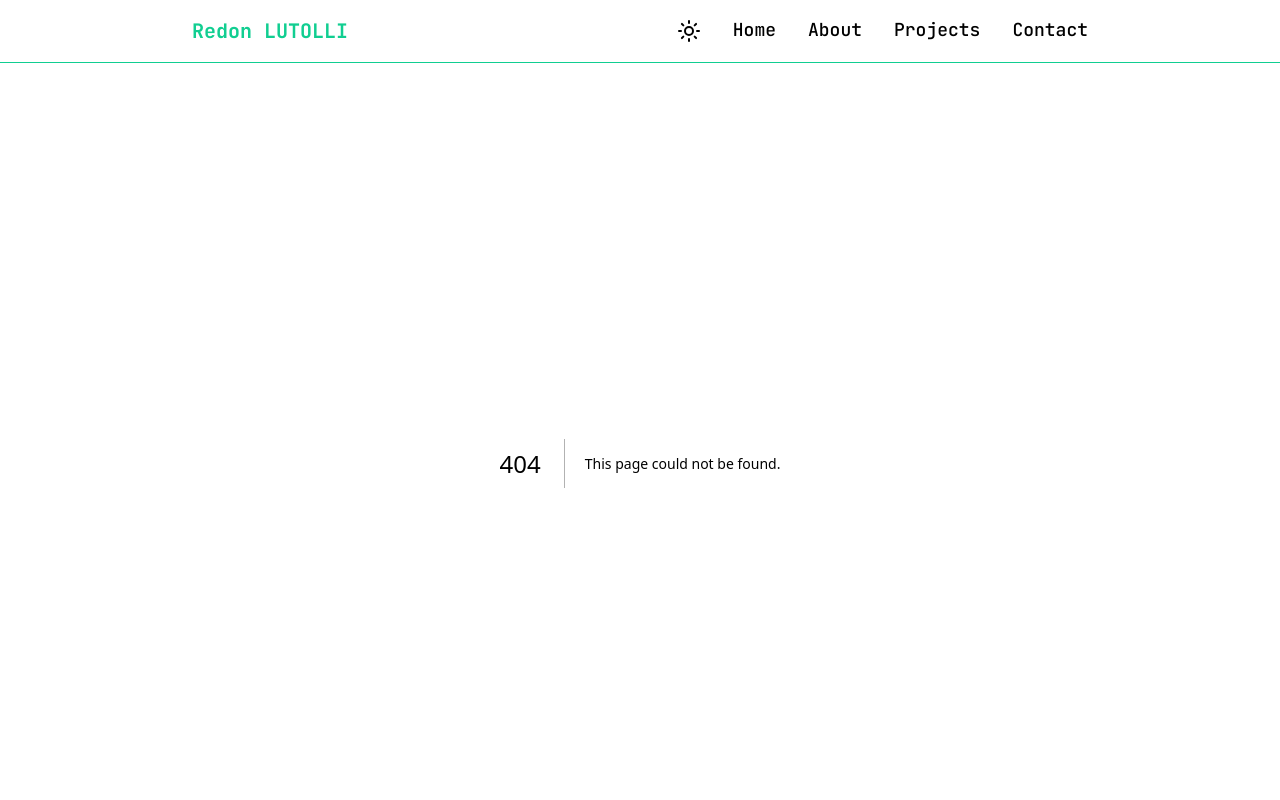
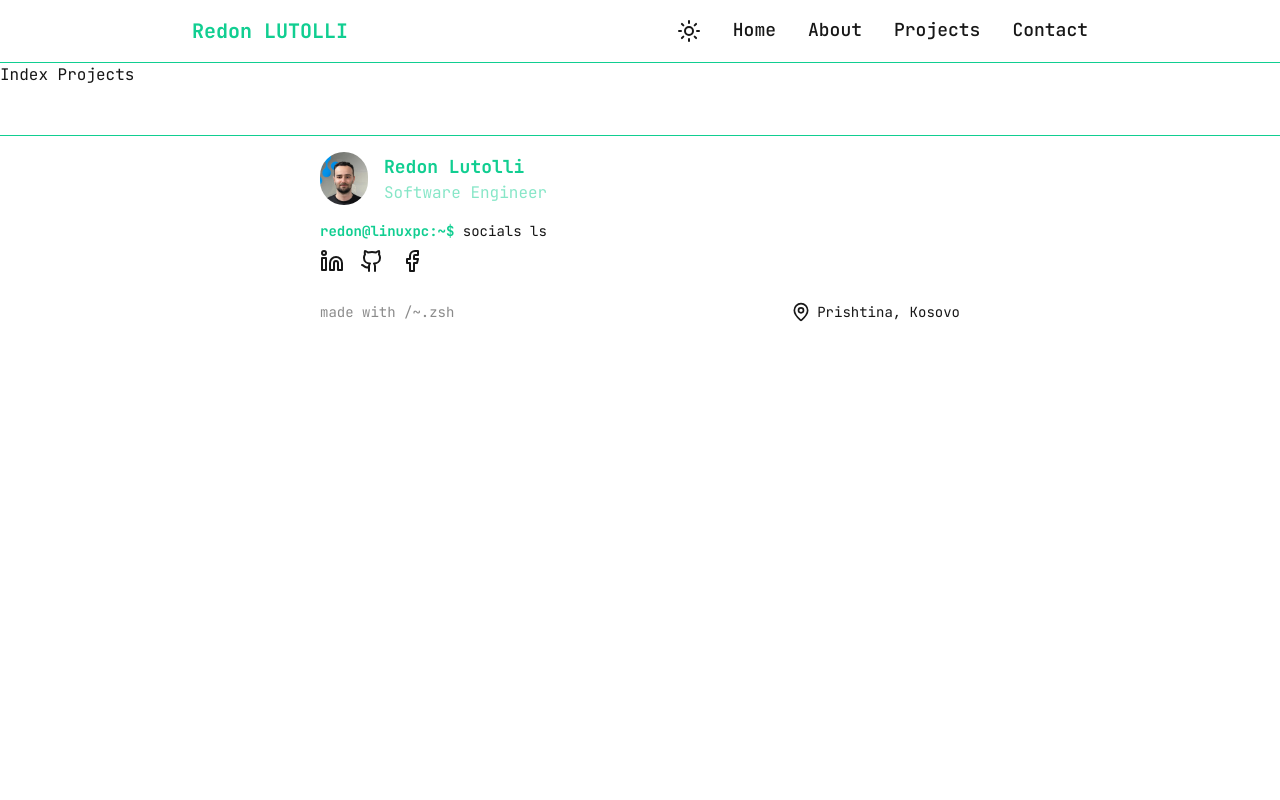
Before and after one commit to redon99/redon-portfolio, a Next.js app: page /projects in a window 1280 px wide. Before the commit this address had no page. Shown: the top 800 px of the page. Built offline with nearby package versions, Linux system fonts and the light colour scheme.

Commit message:
feat(home): finish the footer and add about, projects etc

```diff
--- a/app/Footer.tsx
+++ b/app/Footer.tsx
@@ -1,4 +1,4 @@
-import { Facebook, GithubIcon, Linkedin } from 'lucide-react'
+import { Facebook, GithubIcon, Linkedin, MapPin } from 'lucide-react'
 import Image from 'next/image'
 import Link from 'next/link'
 
@@ -22,7 +22,8 @@ const SOCIAL_LINKS = [
 
 export const Footer = () => {
   return (
-    <footer className='w-full mx-auto mt-12 border-primary border-t pt-4 px-80'>
+    <footer className='w-full mx-auto mt-12 border-primary border-t pt-4 px-80 flex justify-between items-end'>
+      <div>
         <div className='flex items-center gap-4 mb-4'>
           <Image
             src='/redon-profile.jpg'
@@ -40,7 +41,7 @@ export const Footer = () => {
         <div className='text-sm w-[250px]'>
           <p className='mb-2'>
             <strong className='text-primary'>redon@linuxpc:~$ </strong>
-          social ls
+            socials ls
           </p>
 
           <ul className='flex items-center gap-4'>
@@ -50,7 +51,7 @@ export const Footer = () => {
                   href={link.url}
                   target='_blank'
                   rel='noopener noreferrer'
-                className='hover:text-primary link-transition'
+                  className='hover:text-primary link-transition focus-ring group relative inline-block'
                 >
                   {link.icon}
                 </Link>
@@ -60,6 +61,18 @@ export const Footer = () => {
 
           <p className='mt-6 opacity-50'>made with /~.zsh</p>
         </div>
+      </div>
+      <div>
+        <Link
+          className='flex gap-1 hover:text-primary link-transition text-sm focus-ring'
+          href='https://www.google.com/maps/place/Pristina/@42.6664358,21.1175278,12786m/data=!3m2!1e3!4b1!4m6!3m5!1s0x13549ee605110927:0x9365bfdf385eb95a!8m2!3d42.6673053!4d21.1643067!16zL20vMDFueWhs?entry=ttu&g_ep=EgoyMDI1MTIwOS4wIKXMDSoKLDEwMDc5MjA3MUgBUAM%3D'
+          target='_blank'
+          rel='noopener noreferrer'
+        >
+          <MapPin height={20} />
+          <p>Prishtina, Kosovo</p>
+        </Link>
+      </div>
     </footer>
   )
 }
--- a/app/Header.tsx
+++ b/app/Header.tsx
@@ -1,6 +1,13 @@
 'use client'
 import Link from 'next/link'
 import { Sun } from 'lucide-react'
+
+const NAV_ITEMS = [
+  { name: 'Home', href: '/' },
+  { name: 'About', href: '/about' },
+  { name: 'Projects', href: '/projects' },
+  { name: 'Contact', href: '/contact' },
+]
 
 export const Header = () => {
   return (
@@ -19,14 +26,16 @@ export const Header = () => {
         >
           <Sun className='hover:text-primary link-transition focus-visible:outline-none' />
         </button>
-        {['Home', 'About', 'Projects', 'Contact'].map(item => (
-          <li
-            key={item}
-            className='cursor-pointer group hover:text-primary link-transition focus-ring'
-            tabIndex={0}
-          >
-            {item}
-            <span className='link-underline' />
+
+        {NAV_ITEMS.map(item => (
+          <li key={item.name}>
+            <Link
+              href={item.href}
+              className='cursor-pointer group link-transition hover:text-primary focus-ring inline-block relative'
+            >
+              {item.name}
+              <span className='link-underline' />
+            </Link>
           </li>
         ))}
       </ul>
--- /dev/null
+++ b/app/about/page.tsx
@@ -0,0 +1,5 @@
+function Index() {
+  return <div>Index about</div>
+}
+
+export default Index
--- /dev/null
+++ b/app/contact/page.tsx
@@ -0,0 +1,5 @@
+function Index() {
+  return <div>Index contact</div>
+}
+
+export default Index
--- /dev/null
+++ b/app/projects/page.tsx
@@ -0,0 +1,5 @@
+function Index() {
+  return <div>Index Projects</div>
+}
+
+export default Index
```
Lines whose indentation alone changed are shown as unchanged.
